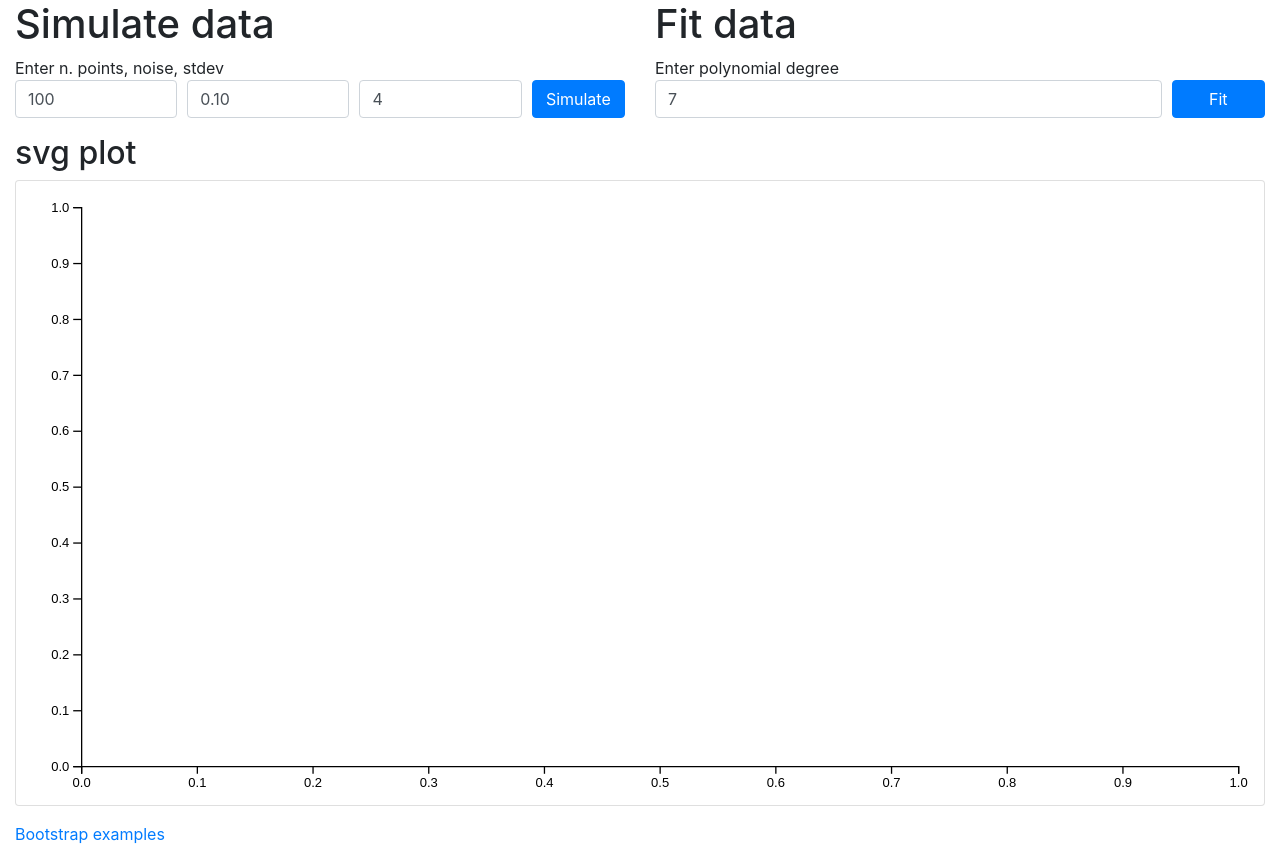
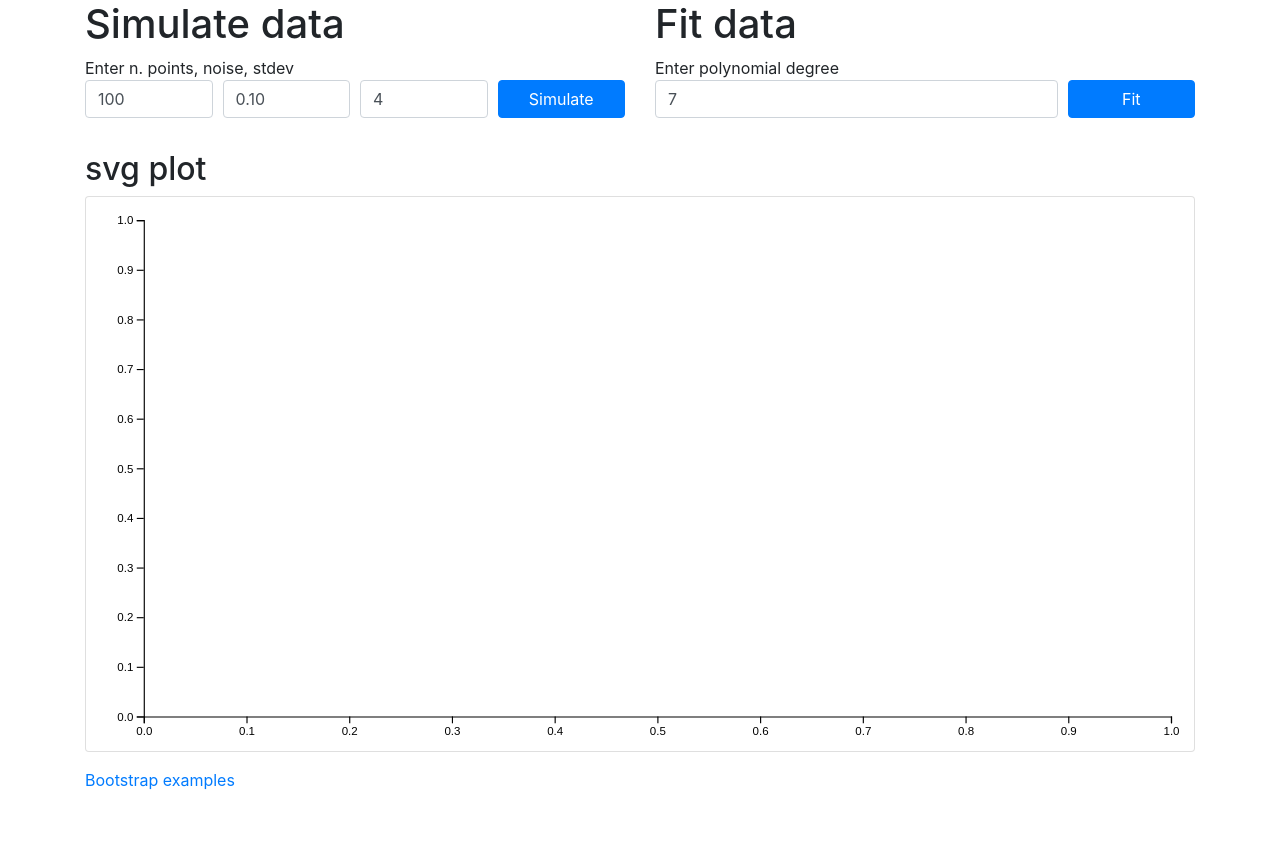
Before and after one commit to pyastropd/2018-02-27, a website: page 2-medium/pagina.html in a window 1280 px wide. After the commit the page ends 800 px from the top, so only its background shows below. Drawn offline with nearby package versions, Linux system fonts and the light colour scheme.

Commit message:
container not fluid

```diff
--- a/2-medium/pagina.html
+++ b/2-medium/pagina.html
@@ -17,7 +17,7 @@
 
 <body>
 
-  <main class="container-fluid">
+  <main class="container">
 
     <article class="row">
 
@@ -27,19 +27,19 @@
         Enter n. points, noise, stdev
         <form id="simuform" class="form">
           <div class="form-row">
-            <div class="col">
+            <div class="col form-group">
               <input type="number" class="form-control" name="npoints" id="npoints"
                      placeholder="n° points" title="n° points" value="100" min="0" max="110" step="1">
             </div>
-            <div class="col">
+            <div class="col form-group">
               <input type="number" class="form-control"  name="sigmanoise" id="sigmanoise"
                      placeholder="noise" title="noise" value="0.10" min="0" step="0.05">
             </div>
-            <div class="col">
+            <div class="col form-group">
               <input type="number" class="form-control"  name="sigmadev" id="sigmadev"
-                     placeholder="noise" title="noise" value="4" min="1" max="10">
+                     placeholder="std. dev" title="std.dev" value="4" min="1" max="10">
             </div>
-            <div class="col-sm-2">
+            <div class="col-sm-3 form-group">
               <button class="btn btn-primary btn-block" id="simubutton" >Simulate</button>
             </div>
           </div>
@@ -54,11 +54,11 @@
         Enter polynomial degree
         <form id="fitform">
           <div class="form-row">
-            <div class="col-sm-10">
+            <div class="col">
               <input type="number" class="form-control" name="polideg" id="polideg"
                      placeholder="poly deg" title="degree of the polynomial" value="7" min="1" max="20" >
             </div>
-            <div class="col-sm-2">
+            <div class="col-3">
               <button class="btn btn-primary btn-block" id="fitbutton" >Fit</button>
             </div>
           </div>
```
